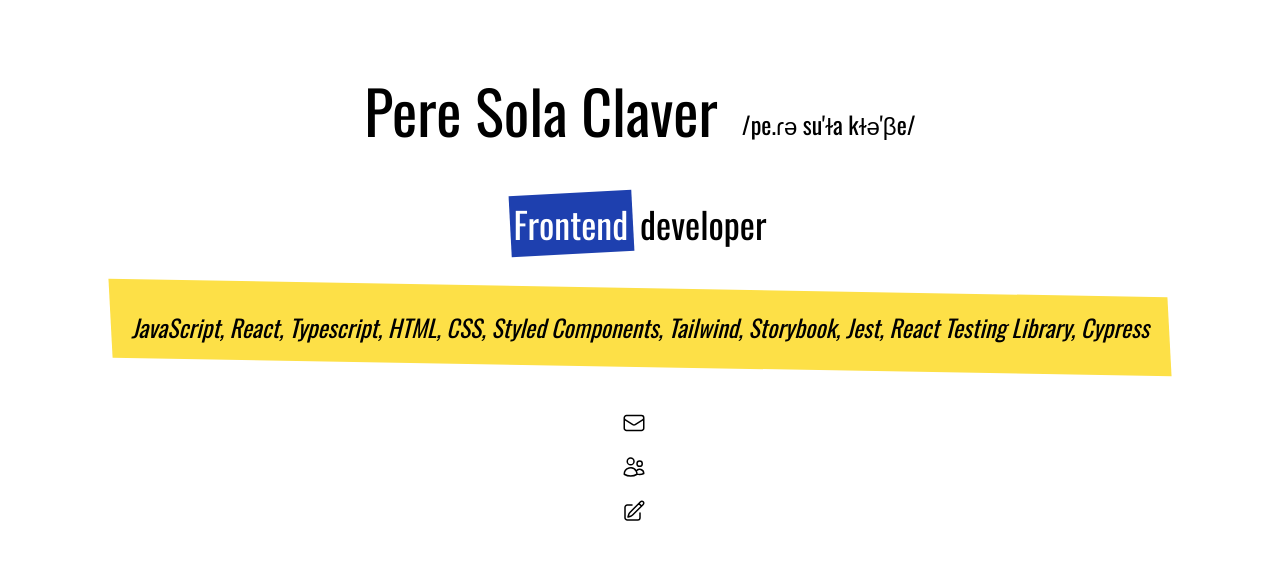
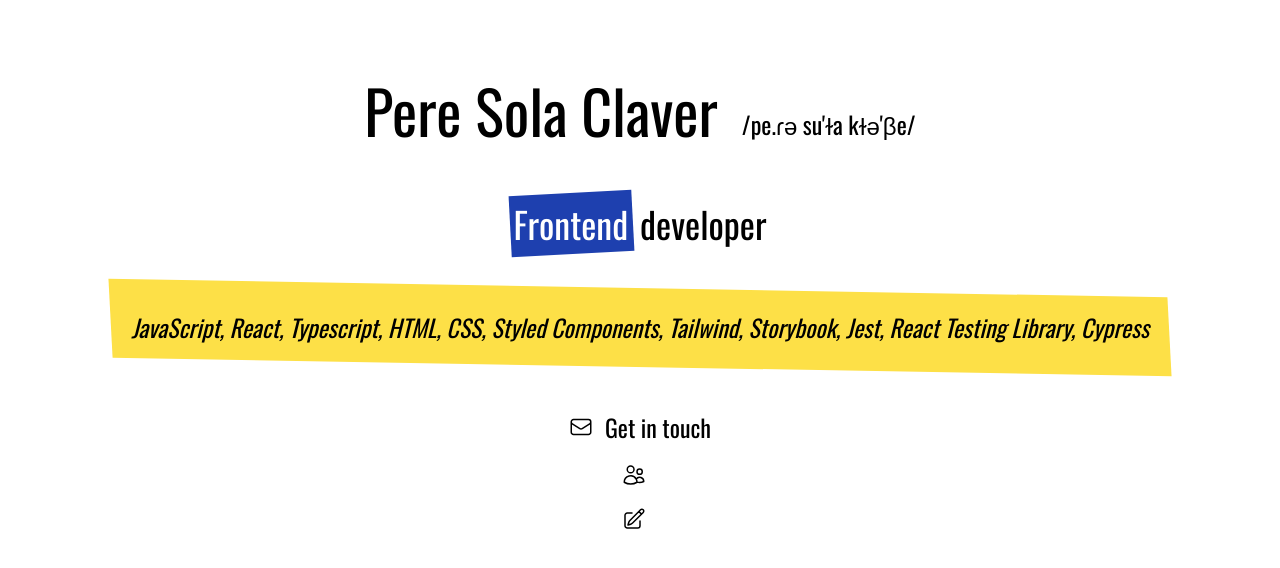
Before and after one commit to petrussola/personal_website, a Next.js app: page / in a window 1280 px wide. Shown: the top 568 px of the page. Built offline with nearby package versions, Linux system fonts and the light colour scheme.

Commit message:
Get in touch

```diff
--- a/app/components/contact.tsx
+++ b/app/components/contact.tsx
@@ -19,7 +19,7 @@
         onClick={() => window.open(`mailto:${address}`, '_blank', 'noreferrer')}
       >
         <span className="before:block before:absolute before:-inset-1 before:skew-y-1 before:hover:bg-pink-500 relative inline-block hover:text-white">
-          <span className="relative text-2xl">{address}</span>
+          <span className="relative text-2xl">Get in touch</span>
         </span>
       </button>
     </div>
```
